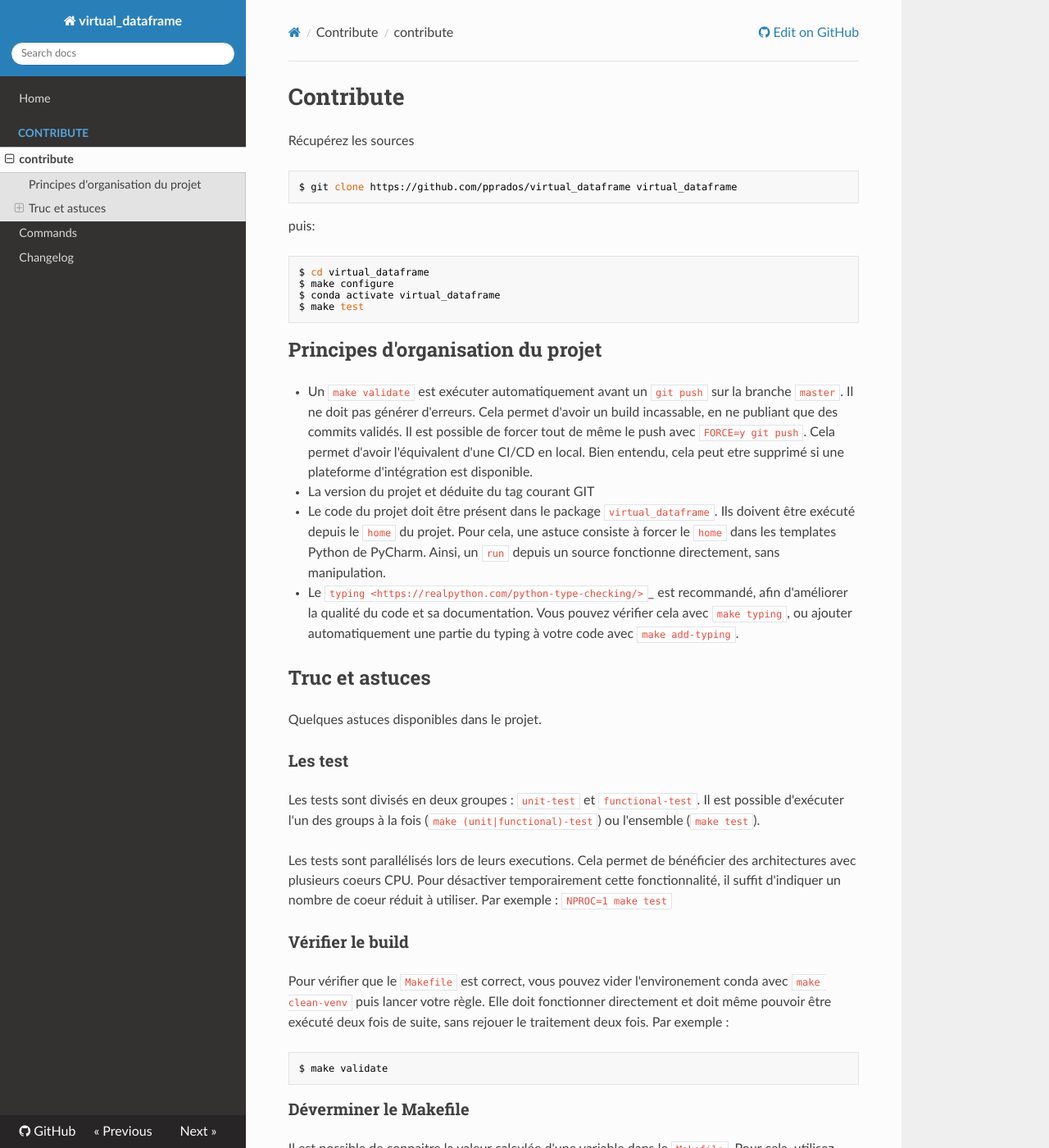
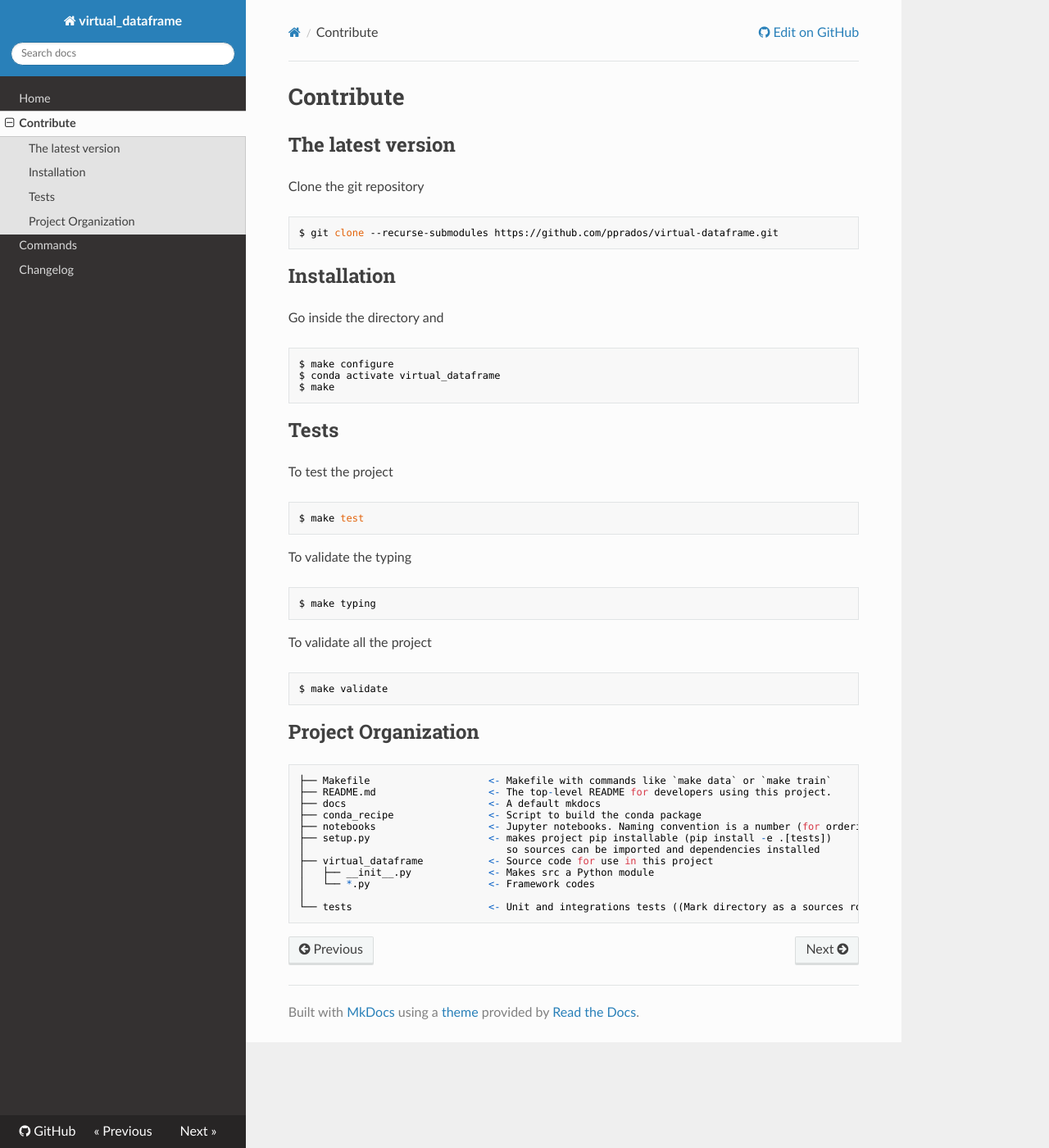
Before and after one commit to pprados/virtual-dataframe, an MkDocs documentation site: the page built from docs/contribute.md, in a window 1280 px wide and 1400 px high. Shown: the whole window at 82% size. Built offline with MkDocs 1.6.1, drawn with Linux system fonts in a browser that asks for light colours; nearby versions of some CDN libraries; some of the changed text lies outside the part shown.

Commit message:
Update the README

````diff
--- a/docs/contribute.md
+++ b/docs/contribute.md
@@ -1,82 +1,50 @@
 # Contribute
 
-Récupérez les sources
-```bash
-$ git clone https://github.com/pprados/virtual_dataframe virtual_dataframe
-```
-puis:
+## The latest version
+
+Clone the git repository
 
 ```bash
-$ cd virtual_dataframe
+$ git clone --recurse-submodules https://github.com/pprados/virtual-dataframe.git
+```
+
+## Installation
+
+Go inside the directory and
+```bash
 $ make configure
 $ conda activate virtual_dataframe
+$ make
+```
+
+## Tests
+
+To test the project
+```bash
 $ make test
 ```
 
-## Principes d'organisation du projet
-- Un ``make validate`` est exécuter automatiquement avant un ``git push`` sur la branche ``master``.
-  Il ne doit pas générer d'erreurs. Cela permet d'avoir un build incassable, en ne publiant
-  que des commits validés.
-  Il est possible de forcer tout de même le push avec ``FORCE=y git push``.
-  Cela permet d'avoir l'équivalent d'une CI/CD en local. Bien entendu, cela peut etre supprimé
-  si une plateforme d'intégration est disponible.
+To validate the typing
+```bash
+$ make typing
+```
 
-- La version du projet et déduite du tag courant GIT
-
-- Le code du projet doit être présent dans le package ``virtual_dataframe``.
-  Ils doivent être exécuté depuis le ``home`` du projet. Pour cela, une astuce consiste
-  à forcer le ``home`` dans les templates Python de PyCharm. Ainsi, un ``run`` depuis un source
-  fonctionne directement, sans manipulation.
-
-- Le `typing <https://realpython.com/python-type-checking/>`_ est recommandé, afin d'améliorer la qualité du code
-  et sa documentation. Vous pouvez vérifier cela avec ``make typing``, ou ajouter automatiquement une partie du typing
-  à votre code avec ``make add-typing``.
-
-## Truc et astuces
-Quelques astuces disponibles dans le projet.
-
-### Les test
-Les tests sont divisés en deux groupes : ``unit-test`` et ``functional-test``.
-Il est possible d'exécuter l'un des groups à la fois (``make (unit|functional)-test``) ou
-l'ensemble (``make test``).
-
-Les tests sont parallélisés lors de leurs executions. Cela permet de bénéficier des architectures
-avec plusieurs coeurs CPU. Pour désactiver temporairement cette fonctionnalité, il suffit
-d'indiquer un nombre de coeur réduit à utiliser. Par exemple : ``NPROC=1 make test``
-
-### Vérifier le build
-Pour vérifier que le ``Makefile`` est correct, vous pouvez vider l'environement conda avec ``make clean-venv``
-puis lancer votre règle. Elle doit fonctionner directement et doit même pouvoir être exécuté deux fois
-de suite, sans rejouer le traitement deux fois. Par exemple :
-
+To validate all the project
 ```bash
 $ make validate
 ```
 
-### Déverminer le Makefile
-Il est possible de connaitre la valeur calculée d'une variable dans le ``Makefile``. Pour cela,
-utilisez ``make dump-MA_VARIABLE``.
+## Project Organization
 
-Pour comprendre les règles de dépendances justifiant un build, utilisez ``make --debug -n``.
-{% if cookiecutter.use_jupyter == 'y' %}
-### Convertir un notebook
-
-Il est possible de convertir un notebook en script, puis de lui ajouter un typage.
-
-```bash
-make nb-convert add-typing
-```
-
-### Gestion des règles ne produisant pas de fichiers
-Le code génère des fichiers  ``.make-<rule>`` pour les règles ne produisant pas
-de fichier, comme ``test`` ou ``validate`` par exemple. Vous pouvez ajoutez ces
-fichiers à GIT pour mémoriser la date de la dernière exécution. Ainsi, les
-autres développeurs n'ont pas besoin de les ré-executer si ce n'est pas nécessaire.
-
-{% endif %}
-
-### Recommandations
-- Utilisez un CHANGELOG basé sur `Keep a Changelog <https://keepachangelog.com/en/1.0.0/>`_,
-- Utilisez un format de version conforme à `Semantic Versioning <https://semver.org/spec/v2.0.0.html>`_.
-- Utiliser une approche `Develop/master branch <https://nvie.com/posts/a-successful-git-branching-model/>`_.
-- Faite toujours un ``make validate`` avant de commiter le code
+    ├── Makefile                    <- Makefile with commands like `make data` or `make train`
+    ├── README.md                   <- The top-level README for developers using this project.
+    ├── docs                        <- A default mkdocs
+    ├── conda_recipe                <- Script to build the conda package
+    ├── notebooks                   <- Jupyter notebooks. Naming convention is a number (for ordering),
+    ├── setup.py                    <- makes project pip installable (pip install -e .[tests])
+    │                                  so sources can be imported and dependencies installed
+    ├── virtual_dataframe           <- Source code for use in this project
+    │   ├── __init__.py             <- Makes src a Python module
+    │   └── *.py                    <- Framework codes
+    │
+    └── tests                       <- Unit and integrations tests ((Mark directory as a sources root).
--- a/mkdocs.yml
+++ b/mkdocs.yml
@@ -4,7 +4,6 @@ repo_url: https://github.com/pprados/virtual_dataframe
 theme: readthedocs
 nav:
     - Home: README.md
-    - Contribute:
-      - contribute: contribute.md
-      - Commands: commands.md
+    - Contribute: 'contribute.md'
+    - Commands: 'commands.md'
     - Changelog: 'CHANGELOG.md'
````
Also changed, not shown: README.md (+17 -71 lines).
